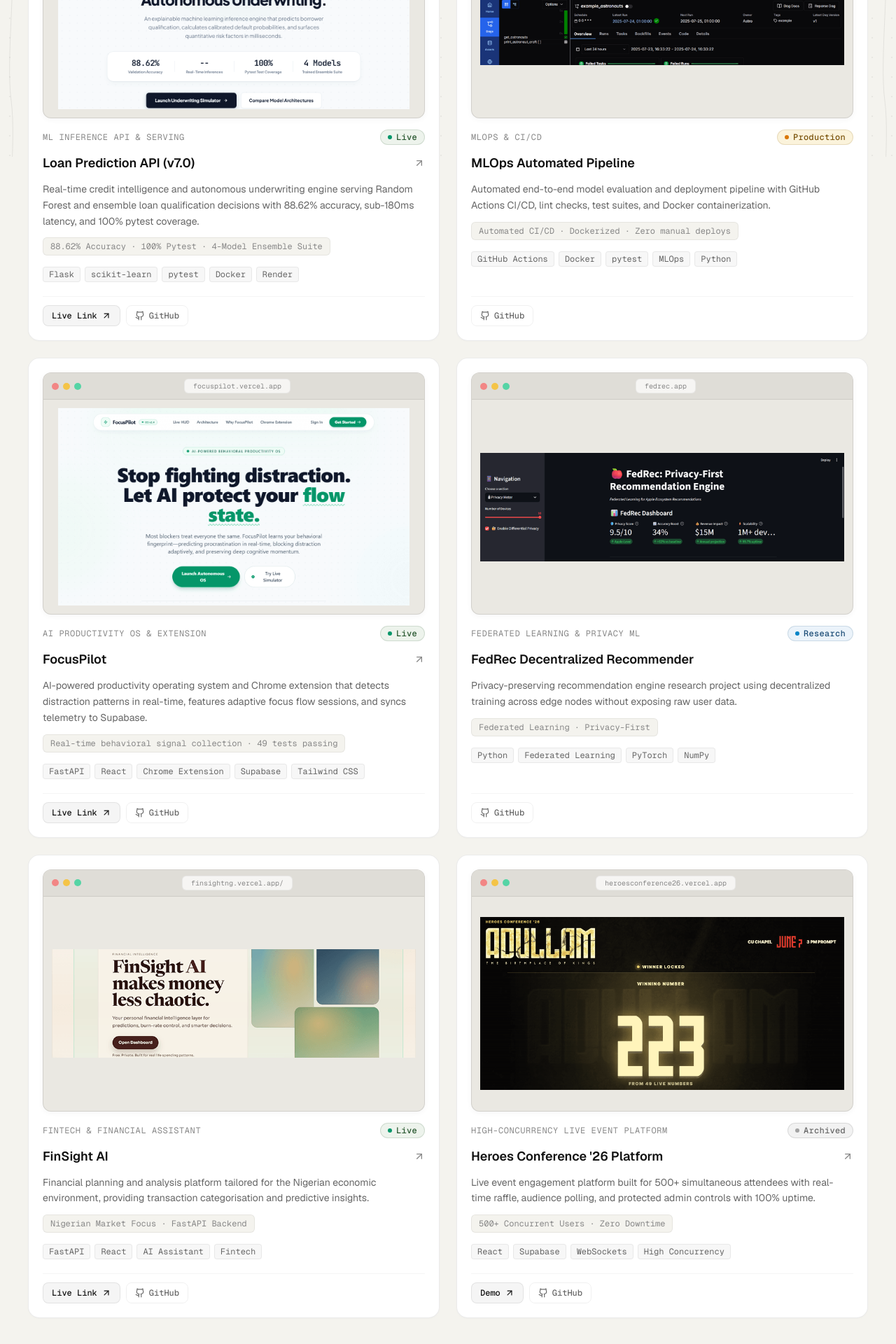
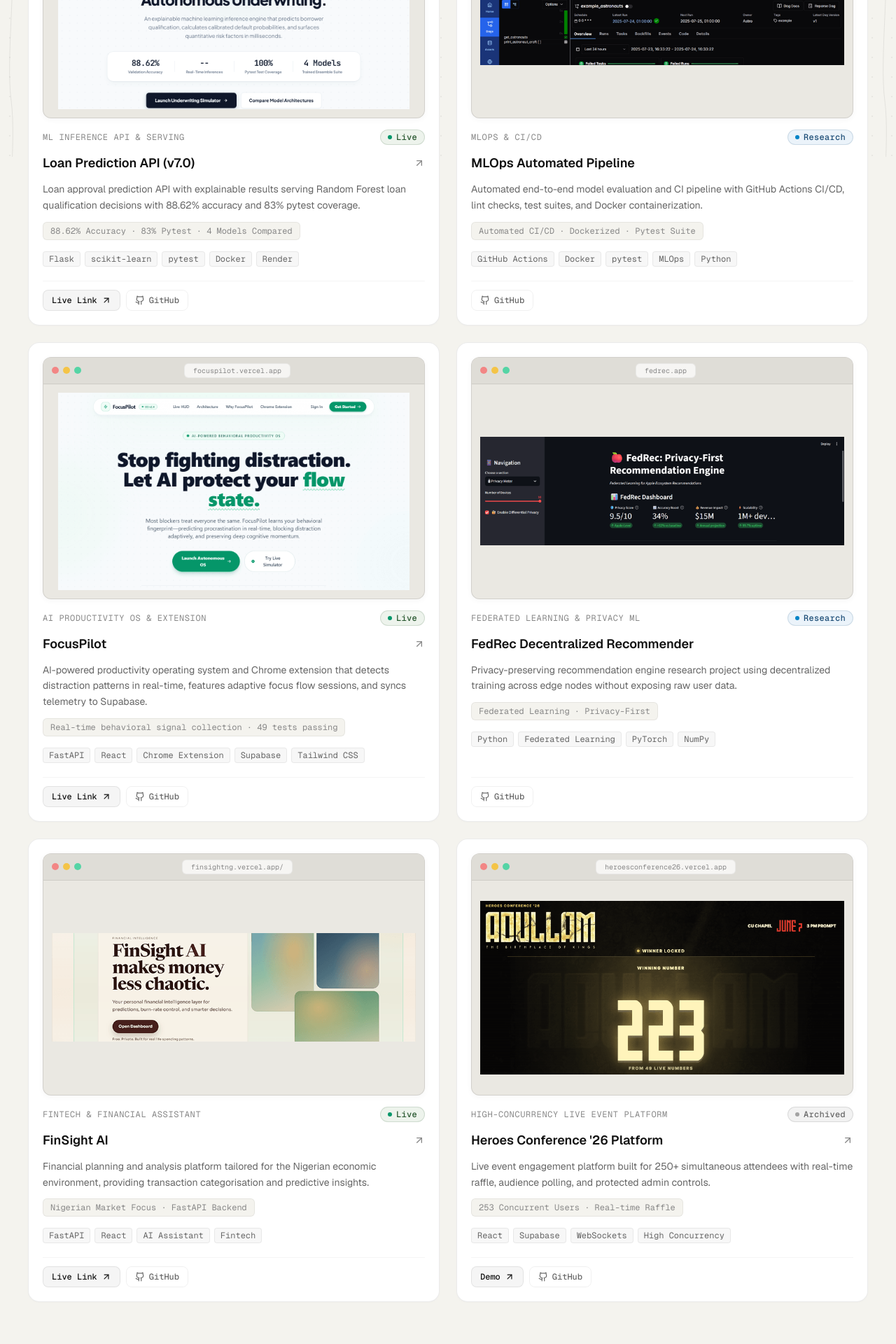
Before and after one commit to olatunjitobiloba/portfolio-website, a Next.js app: page /work in a window 1280 px wide. Shown: the part 576-2496 px from the top of the page at 70% size. Built offline with nearby package versions, Linux system fonts and the light colour scheme.

Commit message:
fix(claims): align portfolio metrics with verified benchmarks and test coverage

```diff
--- a/src/components/bento/BentoGrid.tsx
+++ b/src/components/bento/BentoGrid.tsx
@@ -20,7 +20,7 @@ export function BentoGrid({ className }: BentoGridProps) {
     title: "Loan Prediction API (v7.0)",
     category: "ML Inference API & Serving",
     description:
-      "Real-time credit intelligence and autonomous underwriting engine serving Random Forest and ensemble loan qualification decisions with 88.62% accuracy, sub-180ms latency, and 100% pytest coverage.",
+      "Loan approval prediction API with explainable results serving Random Forest loan qualification decisions with 88.62% accuracy and 83% pytest coverage.",
     status: "Live" as const,
     image: "/images/loan-api.png",
     tags: ["Flask", "scikit-learn", "pytest", "Docker", "Render"],
@@ -35,10 +35,10 @@ export function BentoGrid({ className }: BentoGridProps) {
     title: "MLOps Automated Pipeline",
     category: "MLOps & CI/CD",
     description:
-      "Automated model evaluation and deployment pipeline with GitHub Actions, lint checks, test suites, and Docker containerization.",
-    status: "Production" as const,
+      "Automated model evaluation and CI pipeline with GitHub Actions, lint checks, test suites, and Docker containerization.",
+    status: "Research" as const,
     image: "/images/mlops.png",
-    metrics: "Automated CI/CD · Dockerized",
+    metrics: "Automated CI/CD · Dockerized · Pytest Suite",
     tags: ["GitHub Actions", "Docker", "pytest", "MLOps"],
     links: {
       github: "https://github.com/olatunjitobiloba/MLOps-Pipeline",
@@ -346,7 +346,7 @@ export function BentoGrid({ className }: BentoGridProps) {
             {/* Metric */}
             <div className="font-mono text-xs text-ink-muted bg-canvas px-3 py-2 rounded-xl border border-black/[0.06]">
               <span className="text-ink-primary font-medium">
-                Real-time sync · Active user base
+                Real-time sync · 49 tests passing
               </span>
             </div>
 
@@ -428,7 +428,7 @@ export function BentoGrid({ className }: BentoGridProps) {
                   <span className="w-2 h-2 rounded-full bg-emerald-400/80 inline-block" />
                 </div>
                 <span className="text-[10px] font-mono text-ink-muted truncate max-w-[240px]">
-                  fedrec-research.internal
+                  fedrec-simulation (illustrative)
                 </span>
                 <div className="w-6" />
               </div>
--- a/src/components/ui/ProofStrip.tsx
+++ b/src/components/ui/ProofStrip.tsx
@@ -14,7 +14,7 @@ const STATS: StatItem[] = [
     context: "Inference APIs & Products",
   },
   {
-    value: "500+",
+    value: "250+",
     label: "Concurrent Users Served",
     context: "Heroes Conference '26",
   },
--- a/src/data/projects.ts
+++ b/src/data/projects.ts
@@ -6,9 +6,9 @@ export const projects: Project[] = [
     title: "Loan Prediction API (v7.0)",
     category: "ML Inference API & Serving",
     description:
-      "Real-time credit intelligence and autonomous underwriting engine serving Random Forest and ensemble loan qualification decisions with 88.62% accuracy, sub-180ms latency, and 100% pytest coverage.",
+      "Loan approval prediction API with explainable results serving Random Forest loan qualification decisions with 88.62% accuracy and 83% pytest coverage.",
     status: "Live",
-    metrics: "88.62% Accuracy · 100% Pytest · 4-Model Ensemble Suite",
+    metrics: "88.62% Accuracy · 83% Pytest · 4 Models Compared",
     tags: ["Flask", "scikit-learn", "pytest", "Docker", "Render"],
     image: "/images/loan-api.png",
     links: {
@@ -23,9 +23,9 @@ export const projects: Project[] = [
     title: "MLOps Automated Pipeline",
     category: "MLOps & CI/CD",
     description:
-      "Automated end-to-end model evaluation and deployment pipeline with GitHub Actions CI/CD, lint checks, test suites, and Docker containerization.",
-    status: "Production",
-    metrics: "Automated CI/CD · Dockerized · Zero manual deploys",
+      "Automated end-to-end model evaluation and CI pipeline with GitHub Actions CI/CD, lint checks, test suites, and Docker containerization.",
+    status: "Research",
+    metrics: "Automated CI/CD · Dockerized · Pytest Suite",
     tags: ["GitHub Actions", "Docker", "pytest", "MLOps", "Python"],
     image: "/images/mlops.png",
     links: {
@@ -87,9 +87,9 @@ export const projects: Project[] = [
     title: "Heroes Conference '26 Platform",
     category: "High-Concurrency Live Event Platform",
     description:
-      "Live event engagement platform built for 500+ simultaneous attendees with real-time raffle, audience polling, and protected admin controls with 100% uptime.",
+      "Live event engagement platform built for 250+ simultaneous attendees with real-time raffle, audience polling, and protected admin controls.",
     status: "Archived",
-    metrics: "500+ Concurrent Users · Zero Downtime",
+    metrics: "253 Concurrent Users · Real-time Raffle",
     tags: ["React", "Supabase", "WebSockets", "High Concurrency"],
     image: "/images/heroes-conference.png",
     links: {
```
